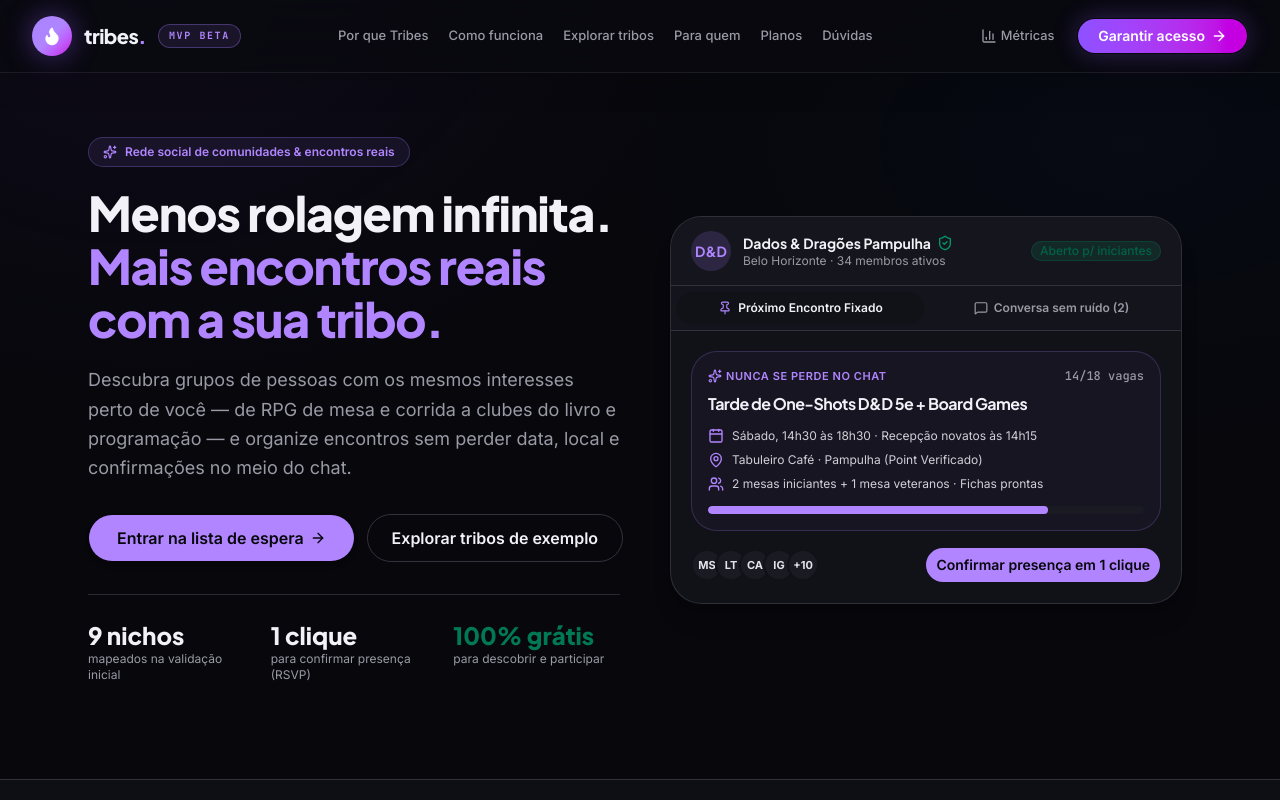
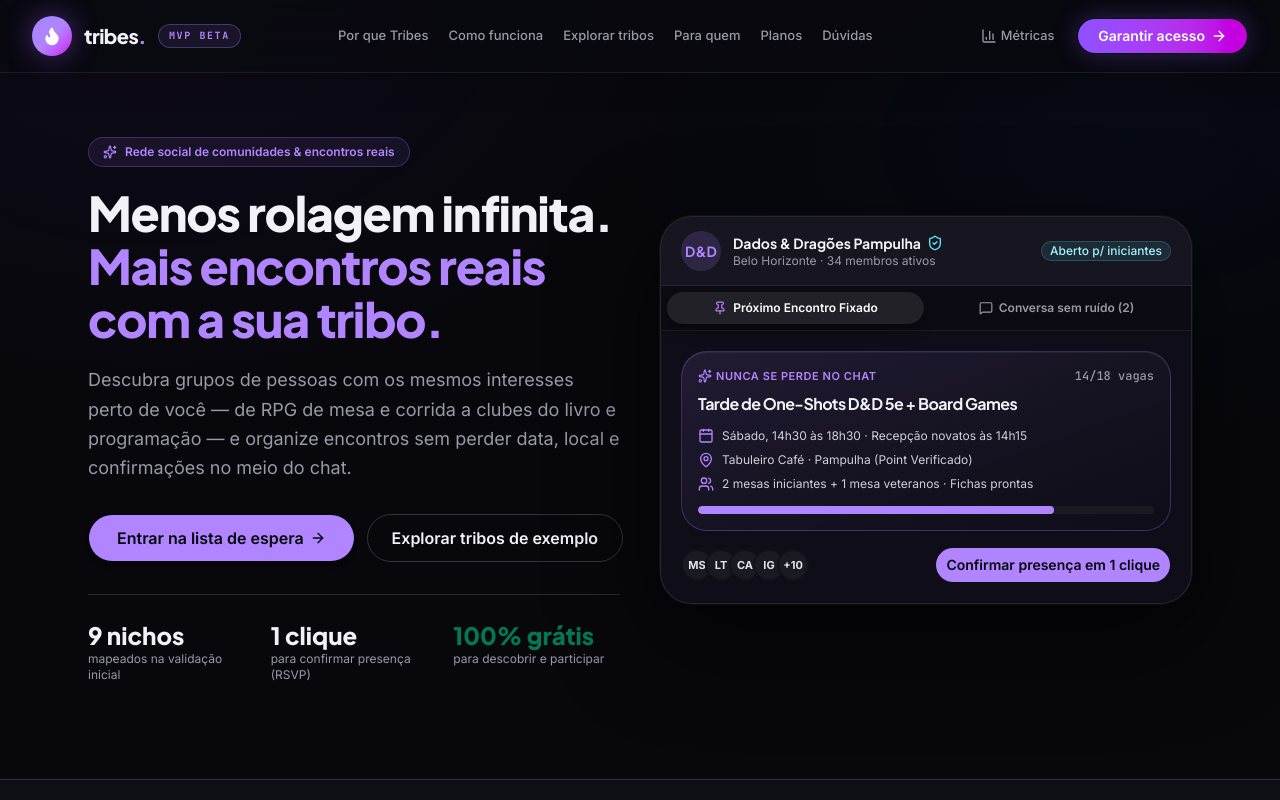
Before and after one commit to ArthurG12/Tribes, a Next.js app: page / in a window 1280 px wide. Shown: the top 800 px of the page. Built offline with nearby package versions, Linux system fonts and the light colour scheme.

Commit message:
Apply premium dark violet visual system

```diff
--- a/src/components/tribes/hero-mockup.tsx
+++ b/src/components/tribes/hero-mockup.tsx
@@ -30,15 +30,15 @@ export function HeroMockup({ onInteract }: HeroMockupProps) {
   };
 
   return (
-    <div className="relative mx-auto w-full max-w-lg">
+    <div className="relative mx-auto w-full max-w-xl">
       <div
         aria-hidden="true"
-        className="pointer-events-none absolute -inset-4 -z-10 rounded-4xl bg-gradient-to-tr from-primary/15 via-amber-500/10 to-emerald-500/15 blur-2xl"
+        className="pointer-events-none absolute -inset-4 -z-10 rounded-4xl bg-gradient-to-tr from-violet-500/25 via-fuchsia-500/15 to-cyan-400/15 blur-2xl"
       />
 
-      <div className="overflow-hidden rounded-3xl border border-border/90 bg-card shadow-xl ring-1 ring-black/[0.03]">
+      <div className="overflow-hidden rounded-[2rem] border border-white/10 bg-[#11101a]/90 shadow-[0_30px_100px_rgba(0,0,0,0.55)] ring-1 ring-white/[0.04] backdrop-blur-xl">
         {/* Top bar of tribe room */}
-        <div className="flex items-center justify-between border-b border-border bg-secondary/50 px-4 py-3.5 sm:px-5">
+        <div className="flex items-center justify-between border-b border-white/[0.08] bg-white/[0.035] px-4 py-3.5 sm:px-5">
           <div className="flex items-center gap-3">
             <div className="flex size-10 items-center justify-center rounded-2xl bg-primary/15 font-heading text-sm font-bold text-primary">
               D&D
@@ -48,20 +48,20 @@ export function HeroMockup({ onInteract }: HeroMockupProps) {
                 <span className="font-heading text-sm font-bold text-foreground">
                   Dados & Dragões Pampulha
                 </span>
-                <ShieldCheck className="size-4 text-emerald-600" />
+                <ShieldCheck className="size-4 text-cyan-300" />
               </div>
               <p className="text-xs text-muted-foreground">
                 Belo Horizonte · 34 membros ativos
               </p>
             </div>
           </div>
-          <Badge className="border-emerald-600/20 bg-emerald-500/12 text-emerald-800 hover:bg-emerald-500/15">
+          <Badge className="border-emerald-600/20 border border-cyan-300/20 bg-cyan-300/10 text-cyan-200 hover:bg-emerald-500/15">
             Aberto p/ iniciantes
           </Badge>
         </div>
 
         {/* Mode switcher: Pinned Event vs Organized Chat */}
-        <div className="grid grid-cols-2 gap-1 border-b border-border bg-muted/40 p-1.5">
+        <div className="grid grid-cols-2 gap-1 border-b border-white/[0.07] bg-black/20 p-1.5">
           <button
             type="button"
             onClick={() => {
@@ -70,7 +70,7 @@ export function HeroMockup({ onInteract }: HeroMockupProps) {
             }}
             className={`flex items-center justify-center gap-1.5 rounded-xl py-2 text-xs font-semibold transition-all ${
               activeTab === "evento"
-                ? "bg-card text-foreground shadow-xs"
+                ? "bg-white/[0.09] text-white shadow-lg shadow-black/20"
                 : "text-muted-foreground hover:text-foreground"
             }`}
           >
@@ -85,7 +85,7 @@ export function HeroMockup({ onInteract }: HeroMockupProps) {
             }}
             className={`flex items-center justify-center gap-1.5 rounded-xl py-2 text-xs font-semibold transition-all ${
               activeTab === "chat"
-                ? "bg-card text-foreground shadow-xs"
+                ? "bg-white/[0.09] text-white shadow-lg shadow-black/20"
                 : "text-muted-foreground hover:text-foreground"
             }`}
           >
@@ -96,7 +96,7 @@ export function HeroMockup({ onInteract }: HeroMockupProps) {
 
         {activeTab === "evento" ? (
           <div className="space-y-4 p-4 sm:p-5">
-            <div className="rounded-2xl border border-primary/20 bg-primary/[0.04] p-4">
+            <div className="rounded-2xl border border-primary/25 bg-gradient-to-br from-primary/[0.12] via-primary/[0.045] to-transparent shadow-[inset_0_1px_0_rgba(255,255,255,0.05)] p-4">
               <div className="mb-2 flex items-center justify-between gap-2">
                 <span className="inline-flex items-center gap-1 text-[11px] font-semibold uppercase tracking-wider text-primary">
                   <Sparkles className="size-3.5" />
@@ -145,7 +145,7 @@ export function HeroMockup({ onInteract }: HeroMockupProps) {
                     key={initials + idx}
                     className={`flex size-8 items-center justify-center rounded-full border-2 border-card text-[11px] font-bold ${
                       initials === "VC"
-                        ? "bg-emerald-600 text-white"
+                        ? "bg-cyan-400 text-slate-950"
                         : "bg-secondary text-secondary-foreground"
                     }`}
                   >
@@ -163,7 +163,7 @@ export function HeroMockup({ onInteract }: HeroMockupProps) {
               >
                 {rsvpConfirmed ? (
                   <>
-                    <CheckCircle2 className="size-4 text-emerald-600" />
+                    <CheckCircle2 className="size-4 text-cyan-300" />
                     Presença confirmada! (Testar clique)
                   </>
                 ) : (
@@ -174,7 +174,7 @@ export function HeroMockup({ onInteract }: HeroMockupProps) {
           </div>
         ) : (
           <div className="space-y-3 p-4 sm:p-5">
-            <div className="rounded-xl bg-muted/60 p-3 text-xs">
+            <div className="rounded-xl border border-white/[0.06] bg-white/[0.045] p-3 text-xs">
               <div className="flex items-center justify-between">
                 <span className="font-semibold text-foreground">
                   Marina S. · Organizadora
@@ -185,7 +185,7 @@ export function HeroMockup({ onInteract }: HeroMockupProps) {
                 Subi as fichas prontas direto no card do encontro! Assim ninguém precisa rolar 200 mensagens pra achar horário ou endereço.
               </p>
             </div>
-            <div className="rounded-xl bg-muted/60 p-3 text-xs">
+            <div className="rounded-xl border border-white/[0.06] bg-white/[0.045] p-3 text-xs">
               <div className="flex items-center justify-between">
                 <span className="font-semibold text-foreground">
                   Lucas T. · 1º encontro na tribo
```
